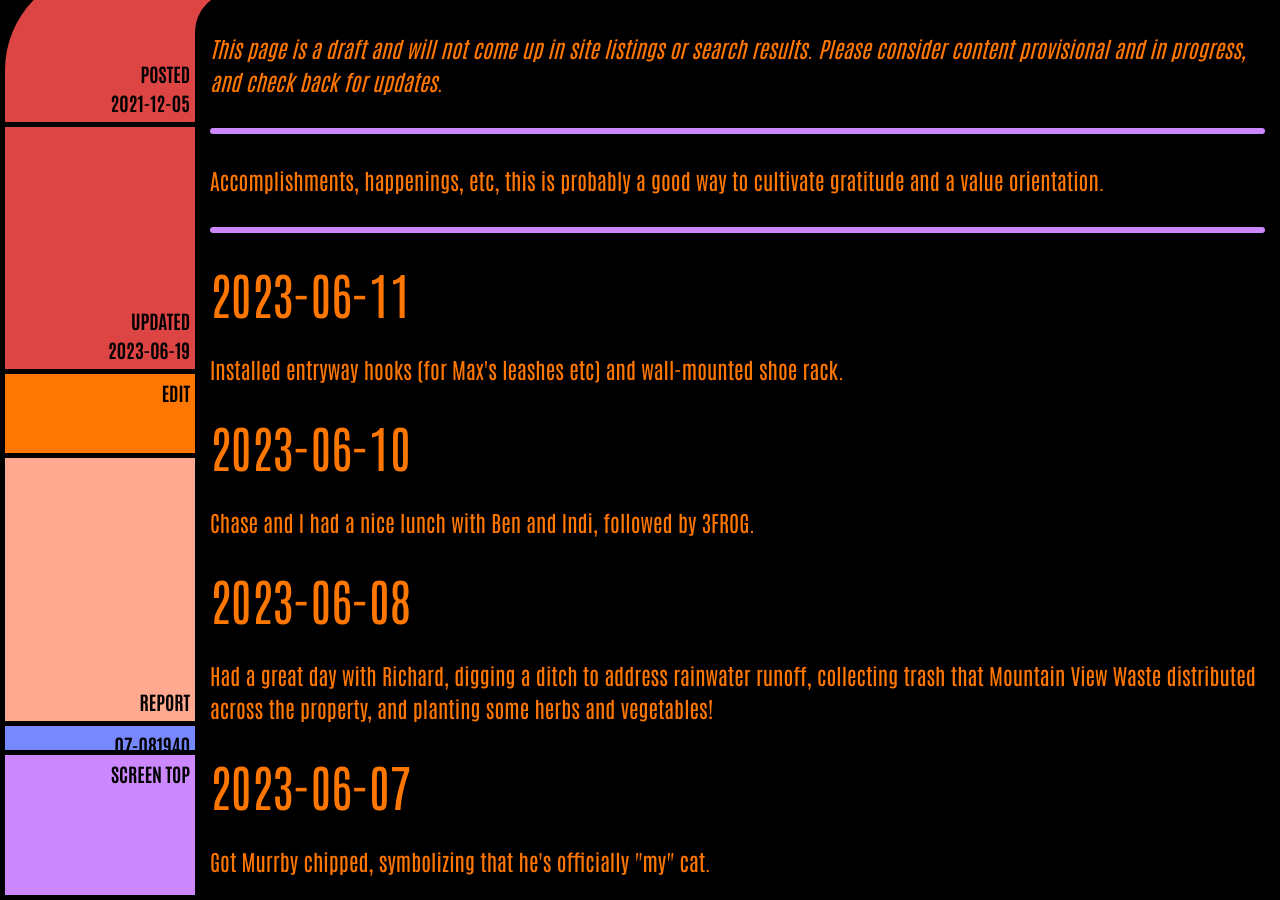
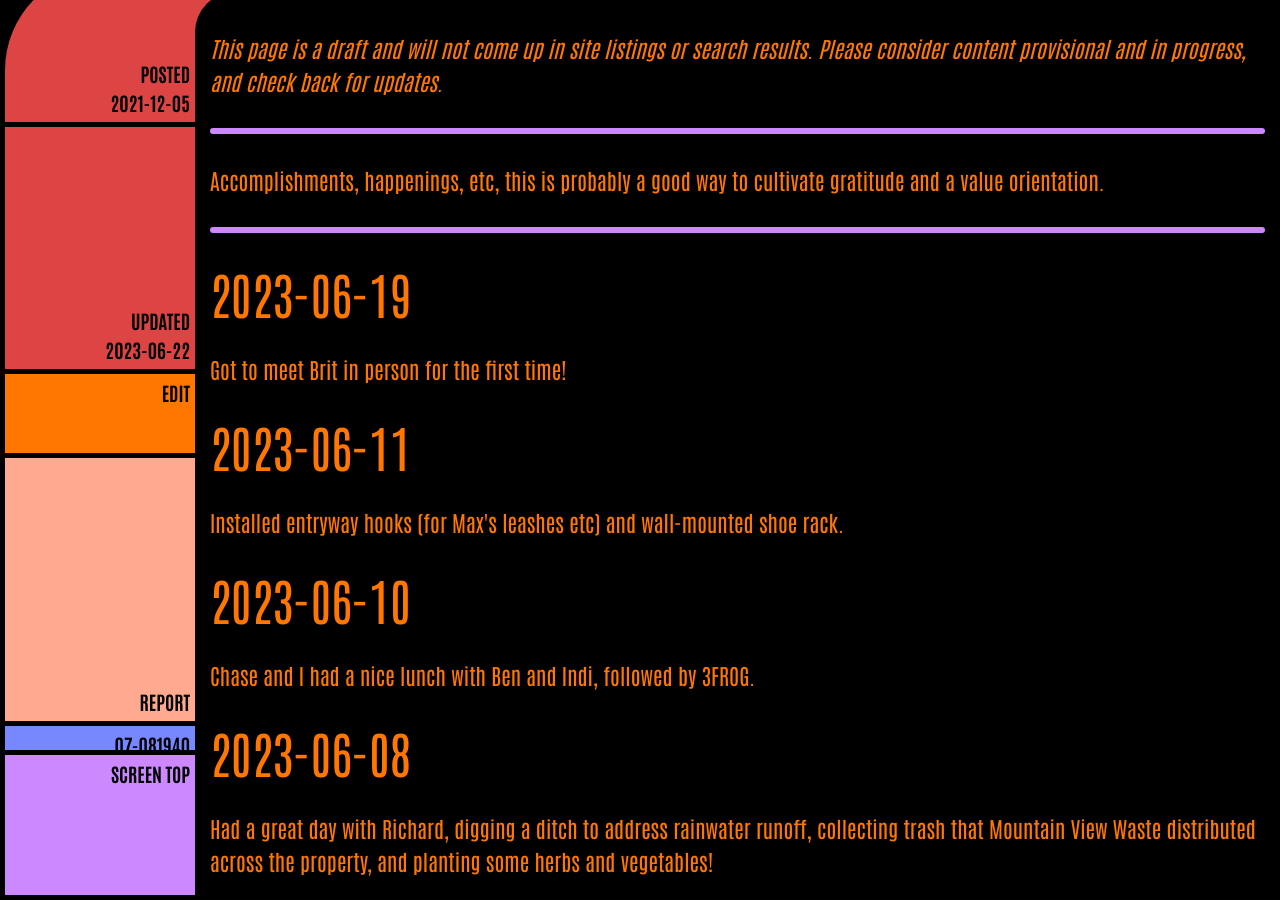
Before and after one commit to ArthurZey/arthurzey.github.io, a Jekyll site: the page built from _pages/one-good-thing.md, in a window 1280 px wide and 900 px high, scrolled down 333 px. Built offline with Jekyll 4.4.1, drawn with Linux system fonts in a browser that asks for light colours.

Commit message:
added 2023-06-19

```diff
--- a/_pages/one-good-thing.md
+++ b/_pages/one-good-thing.md
@@ -2,12 +2,16 @@
 title: One Good Thing
 description: "Accomplishments, happenings, etc, this is probably a good way to cultivate gratitude and a value orientation."
 date: "2021-12-05"
-last_modified_at: "2023-06-19T16:00:13+00:00"
+last_modified_at: "2023-06-22T05:51:01+00:00"
 tags:
   - happenings
   - draft
 sitemap: false
 ---
+
+## 2023-06-19
+Got to meet Brit in person for the first time!
+
 ## 2023-06-11
 Installed entryway hooks (for Max's leashes etc) and wall-mounted shoe rack.
 
```
